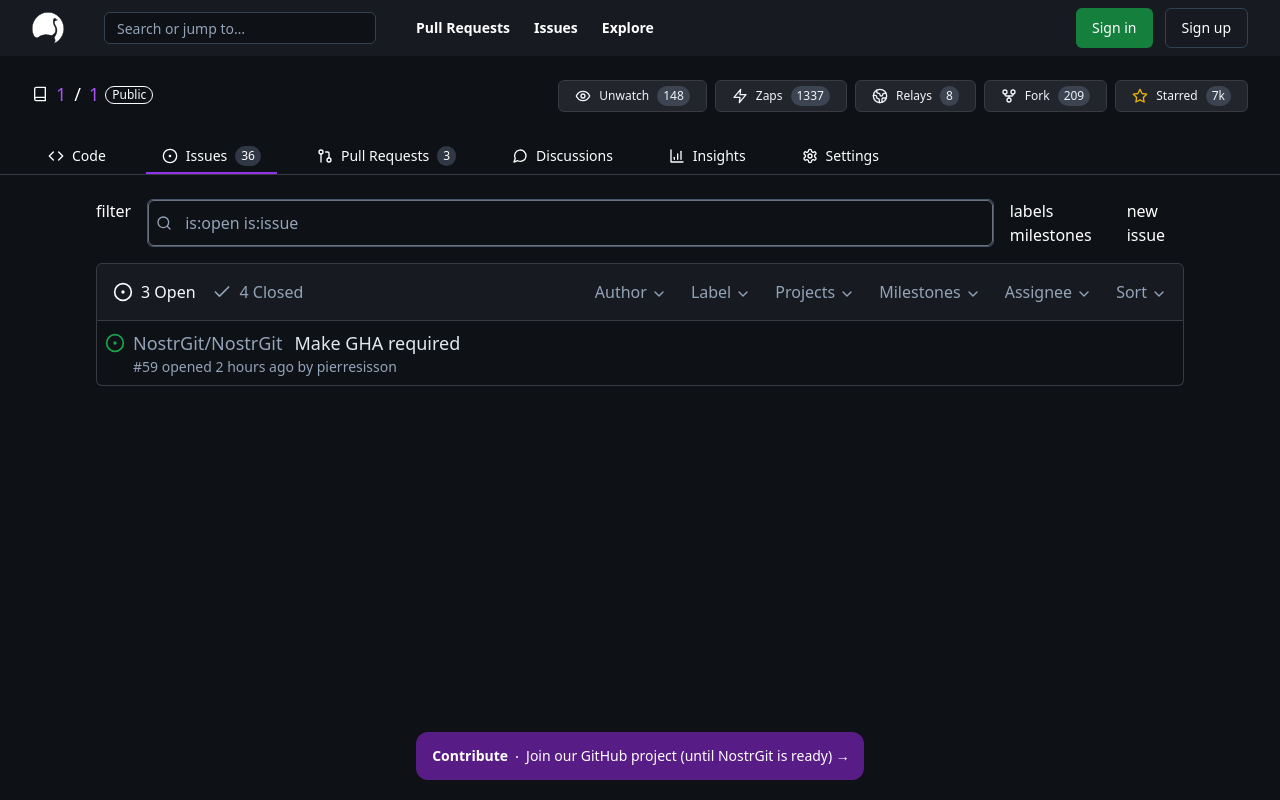
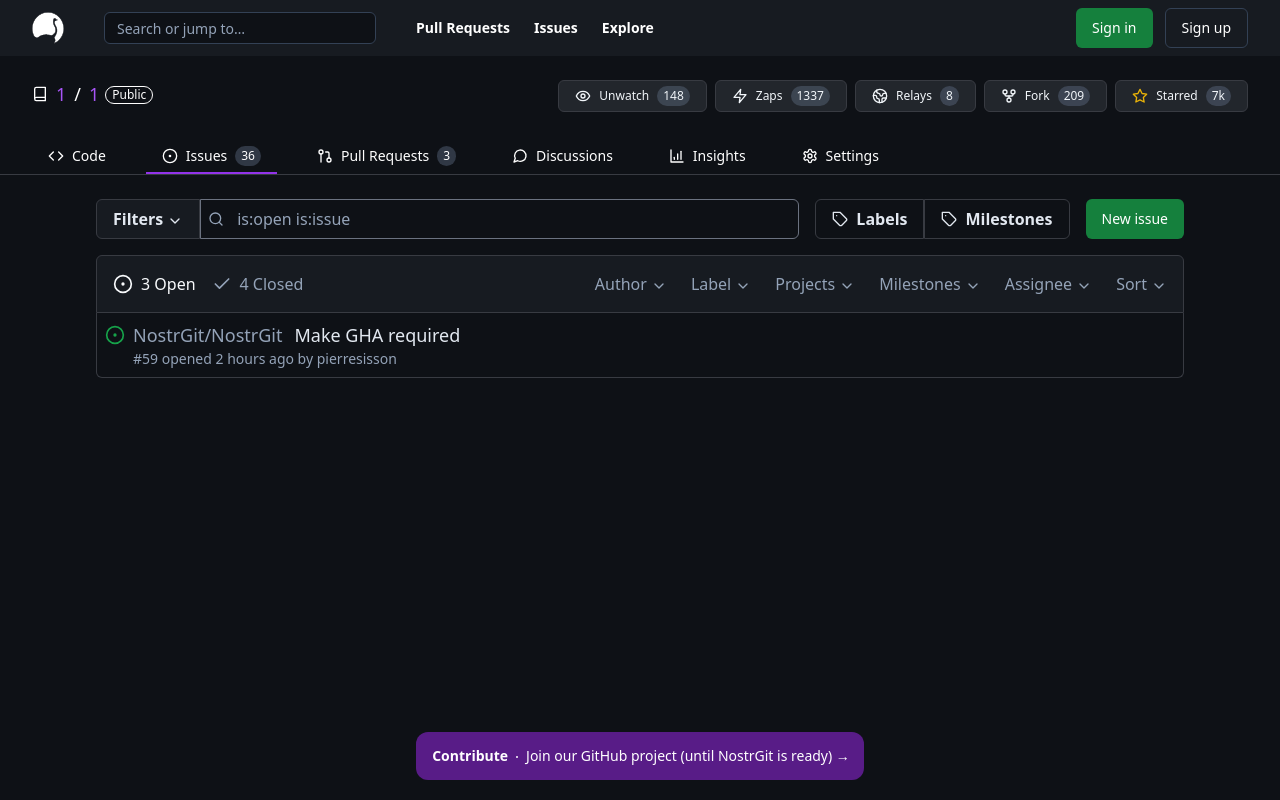
Before and after one commit to NostrGit/NostrGit, a Next.js app: page /1/1/issues in a window 1280 px wide. Built offline with nearby package versions, Linux system fonts and the light colour scheme; what nostr-relaypool would draw is missing.

Commit message:
clean up top bar

```diff
--- /dev/null
+++ b/src/app/[entity]/[repo]/issues/new/page.tsx
@@ -0,0 +1,7 @@
+export default function RepoIssueNewPage() {
+  return (
+    <>
+      <h1>New Issue Page</h1>
+    </>
+  );
+}
--- a/src/app/[entity]/[repo]/issues/page.tsx
+++ b/src/app/[entity]/[repo]/issues/page.tsx
@@ -2,6 +2,8 @@
 
 import * as React from "react";
 import { useCallback, useEffect, useState } from "react";
+
+import { Button } from "@/components/ui/button";
 
 import { clsx } from "clsx";
 import {
@@ -9,11 +11,13 @@
   CheckCircle2,
   ChevronDown,
   CircleDot,
-  GitMerge,
   GitPullRequest,
   MessageSquare,
   Search,
+  Tag,
 } from "lucide-react";
+import Link from "next/link";
+import { usePathname } from "next/navigation";
 
 interface IIssueData {
   id: string;
@@ -38,6 +42,8 @@
 
   const [issues, setIssues] = useState<IIssueData[]>(openData);
 
+  const pathname = usePathname() || "";
+
   useEffect(() => {
     if (issueStatus === "open") {
       setIssues(openData);
@@ -60,28 +66,57 @@
 
   return (
     <section className="sm:px-8 py-6 max-w-6xl m-auto">
-      <div className="md:flex justify-between gap-4 px-4 sm:px-0">
-        <div>filter</div>
-        <label className="relative w-full border-slate-600 text-slate-400 border rounded-md">
+      <div className="flex flex-col md:flex-row justify-between gap-4 px-4 sm:px-0">
+        <div className="flex w-full order-last mb-4 md:mb-0 md:order-none">
+          <button className="flex items-center border dark:border-[#383B42] bg-[#171B21] px-4 rounded-l-md text-slate-200 font-semibold">
+            Filters <ChevronDown className="h-4 w-4 ml-1 mt-1" />
+          </button>
+          <label className="relative w-full text-slate-400">
             <span className="sr-only">Search</span>
             <span className="absolute inset-y-0 left-0 flex items-center px-2">
               <Search className="h-4 w-4" />
             </span>
             <input
-            className="block bg-[#0E1116] w-full h-full rounded-md py-1 pl-9 pr-3 focus:outline-none focus:border-purple-500 focus:ring-purple-500 focus:ring-1 text-sm md:text-base"
+              className="block bg-[#0E1116] w-full h-full rounded-r-md py-1 pl-9 pr-3 focus:outline-none focus:border-purple-500 focus:ring-purple-500 focus:ring-1 text-sm md:text-base"
               type="text"
               value={search}
               onChange={handleSearch}
             />
           </label>
-        <div>labels milestones</div>
-        <div>new issue</div>
+        </div>
+
+        <div className="flex gap-4 justify-between">
+          <div className="flex">
+            <button
+              type="button"
+              className="flex items-center border dark:border-[#383B42] rounded-l-md px-4 text-slate-200 font-semibold"
+            >
+              <Tag className="h-4 w-4 mr-2" /> Labels
+            </button>
+            <button
+              type="button"
+              className="flex items-center border dark:border-[#383B42] rounded-r-md px-4 text-slate-200 font-semibold"
+            >
+              <Tag className="h-4 w-4 mr-2" /> Milestones
+            </button>
+          </div>
+
+          <Button
+            variant={"success"}
+            type="button"
+            className="whitespace-nowrap"
+          >
+            <Link className="text-white w-full" href={`${pathname}/new`}>
+              New issue
+            </Link>
+          </Button>
+        </div>
       </div>
 
       <main>
         <div className="mt-4">
-          <div className="flex w-full rounded-md rounded-bl-none rounded-br-none border bg-[#171B21] py-2 px-4 dark:border-[#383B42] dark:text-slate-100">
-            <div className="md:flex w-full flex-col text-md py-2 items-start justify-between lg:flex-row lg:items-center">
+          <div className="flex flex-col w-full rounded-md rounded-bl-none rounded-br-none border bg-[#171B21] py-2 px-4 dark:border-[#383B42] dark:text-slate-100">
+            <div className="order-last md:flex w-full flex-col text-md py-2 items-start justify-between lg:flex-row lg:items-center">
               <div className="flex items-center lg:flex-row space-x-4 font-medium">
                 <button
                   className={clsx("flex text-slate-400 hover:text-slate-200", {
@@ -107,10 +142,10 @@
                 <span className="flex text-slate-400 hover:text-slate-200 cursor-pointer">
                   Label <ChevronDown className="h-4 w-4 ml-1 mt-1.5" />
                 </span>
-                <span className="flex text-slate-400 hover:text-slate-200 cursor-pointer">
+                <span className="hidden md:flex text-slate-400 hover:text-slate-200 cursor-pointer">
                   Projects <ChevronDown className="h-4 w-4 ml-1 mt-1.5" />
                 </span>
-                <span className="flex text-slate-400 hover:text-slate-200 cursor-pointer">
+                <span className="hidden md:flex text-slate-400 hover:text-slate-200 cursor-pointer">
                   Milestones <ChevronDown className="h-4 w-4 ml-1 mt-1.5" />
                 </span>
                 <span className="flex text-slate-400 hover:text-slate-200 cursor-pointer">
```
Lines whose indentation alone changed are shown as unchanged.
